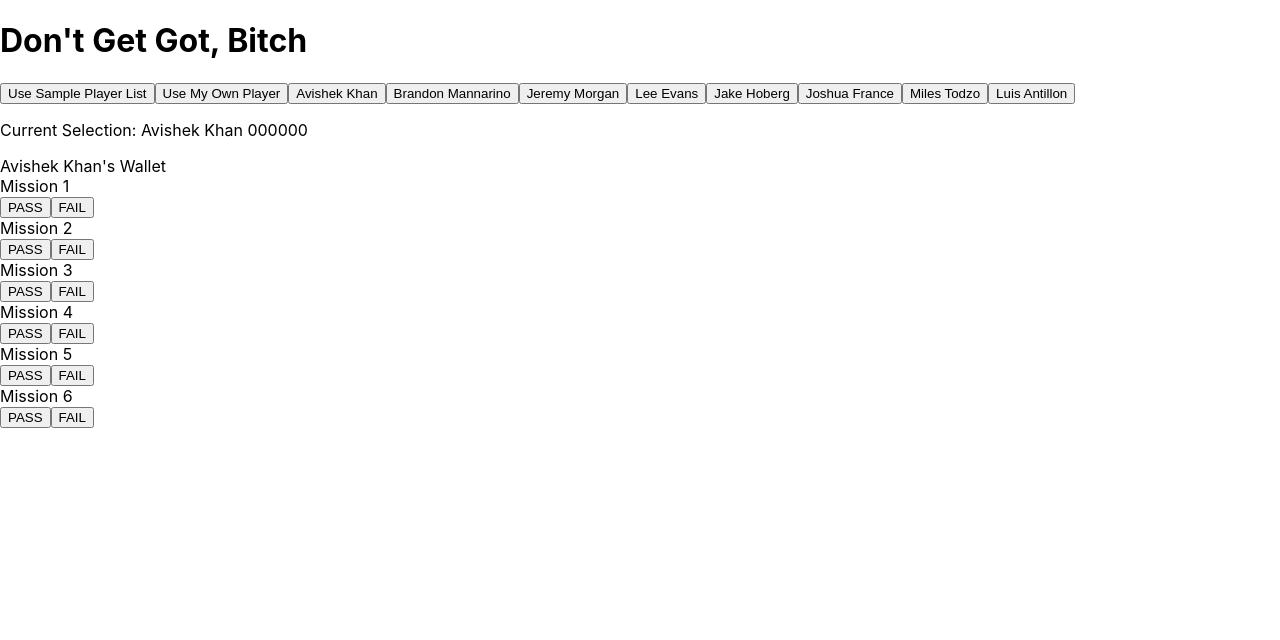
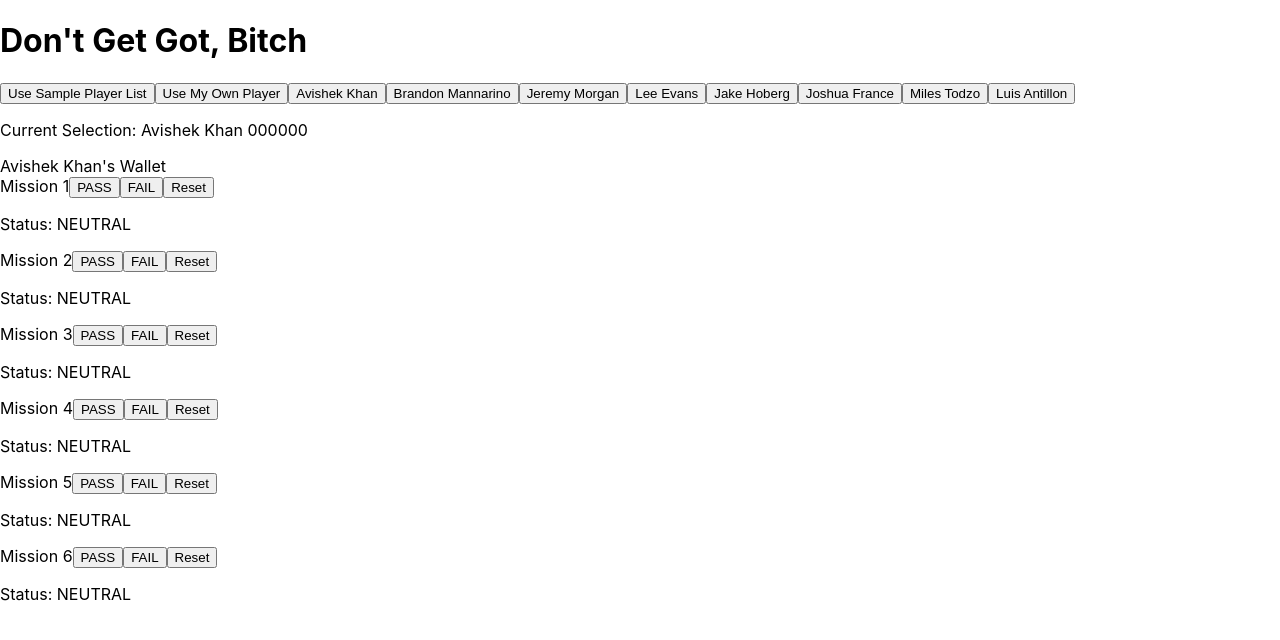
Before and after one commit to bmannarino7/dont-get-got-client, a React (Create React App) app: page / in a window 1280 px wide. Shown: the top 640 px of the page. Built offline with nearby package versions, Linux system fonts and the light colour scheme.

Commit message:
Add function to reset mission to original state

```diff
--- a/src/components/Mission.js
+++ b/src/components/Mission.js
@@ -7,48 +7,37 @@ import { useState } from "react"
 
 const Mission = (props) => {
 
+    const { text } = props;
     const [missionPassed, setMissionPassed] = useState(null);
+    const [isMissionNeutral, setIsMissionNeutral] = useState(true);
 
     const onPass = () => {
         //fill in pass logic
         setMissionPassed(true);
+        setIsMissionNeutral(false);
     }
 
     const onFail = () => {
         //fill in fail logic
         setMissionPassed(false);
+        setIsMissionNeutral(false);
     }
 
-    const renderMission = () => {
+    const resetMission = () => {
+        setMissionPassed(null);
+        setIsMissionNeutral(true);
+    }
 
-        if (missionPassed == null) {
-            return (
-                <div>
-                    <button onClick={onPass}>PASS</button>
-                    <button onClick={onFail}>FAIL</button>
-                </div>
-            );
-        } else if (missionPassed) {
-            return (
-                <p>Mission Passed</p>
-            );
-        } else {
-            return (
-                <p>Mission Failed</p>
-            );
-        }
-
-    }
     return (
         <>
-            {props.text}
-            {renderMission()}
+            {text}
+            <button onClick={onPass}>PASS</button>
+            <button onClick={onFail}>FAIL</button>
+            <button onClick={resetMission}>Reset</button>
+            <p>Status: {isMissionNeutral ? 'NEUTRAL' :
+                        missionPassed ? 'PASSED' : 'FAILED'}</p>
         </>
-
-    );
-
-
-
+    )
 }
 
 export default Mission;
```
